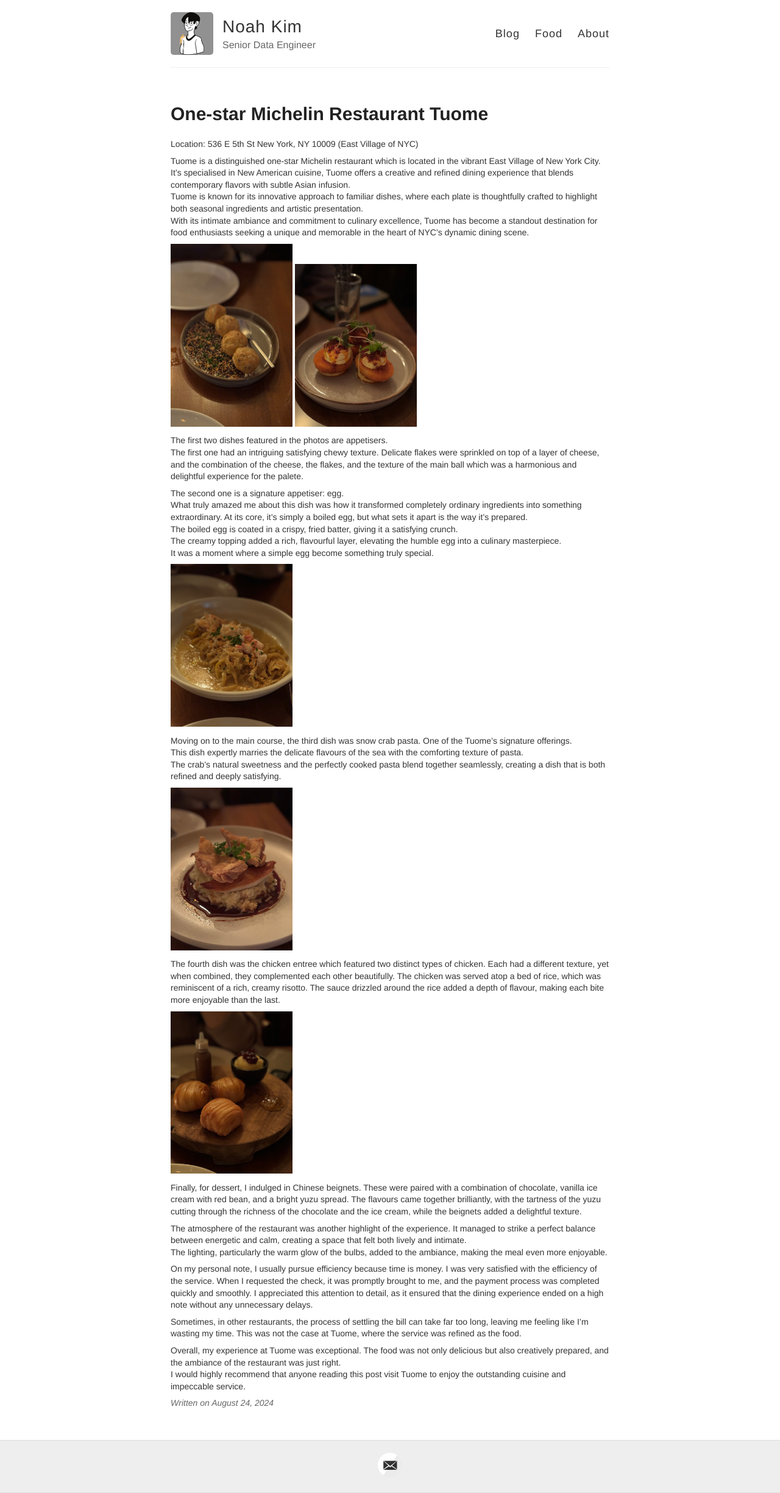
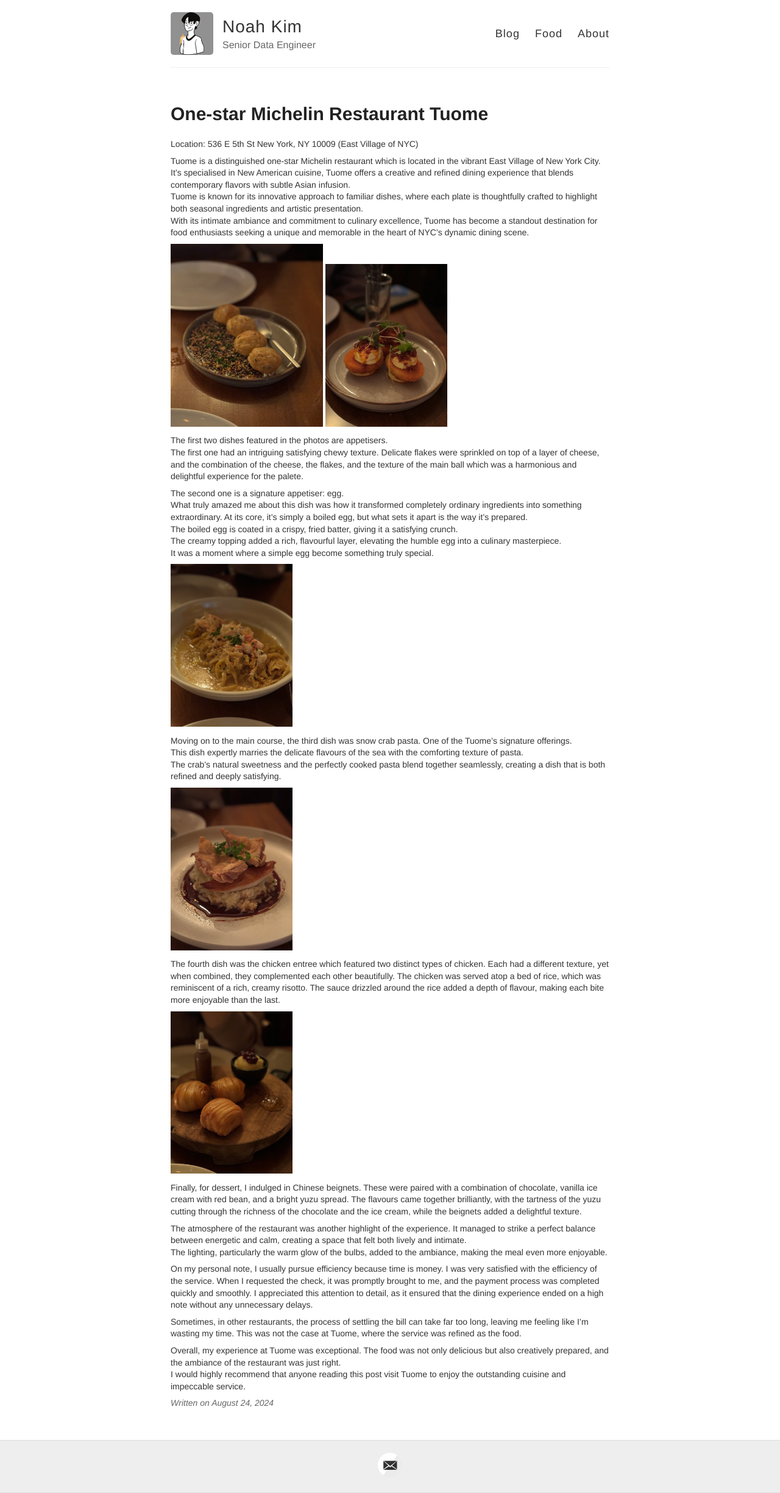
Before and after one commit to noahtjkim/noahtjkim.github.io, a Jekyll site: the page built from _posts/2024-08-24-Tuome.md, in a window 1280 px wide. Shown: the whole page at 61% size. Built offline with Jekyll 4.4.1, drawn with Linux system fonts in a browser that asks for light colours.

Commit message:
Update 2024-08-24-Tuome.md

```diff
--- a/_posts/2024-08-24-Tuome.md
+++ b/_posts/2024-08-24-Tuome.md
@@ -12,7 +12,7 @@
 With its intimate ambiance and commitment to culinary excellence, Tuome has become a standout destination for food enthusiasts seeking a unique and memorable in the heart of NYC's dynamic dining scene.
 
 
-<img src="/images/tuome/appetiser_1.jpg" alt="appetiser_1" width="200" height="300">
+<img src="/images/tuome/appetiser_1.jpg" alt="appetiser_1" width="250" height="300">
 ![appetiser_egg](/images/tuome/appetiser_egg.jpg){: .img-medium }
 
 The first two dishes featured in the photos are appetisers.
```
